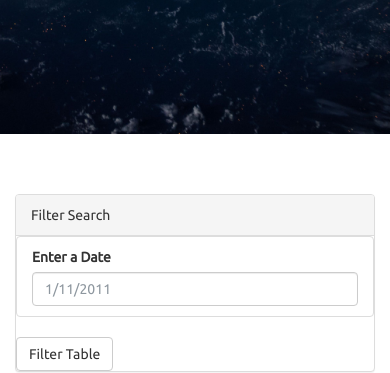
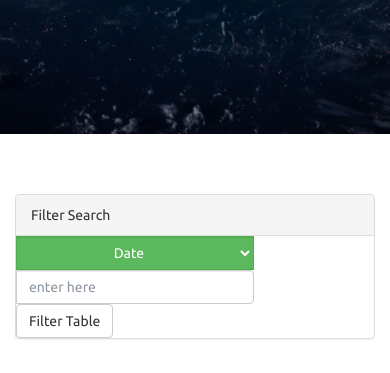
Before and after one commit to darrenlefort/javascript-challenge, a plain HTML site: page UFO-level-2/index.html in a window 390 px wide. Shown: the part 478-851 px from the top of the page. Drawn offline with nearby package versions, Linux system fonts and the light colour scheme.

Commit message:
dropdown option added for trial

```diff
--- a/UFO-level-2/index.html
+++ b/UFO-level-2/index.html
@@ -32,7 +32,25 @@
             <div class="panel panel-default">
               <div class="panel-heading">Filter Search</div>
               <div class="panel-body">
+
                 <form>
+                  <div class="input-group">
+                      <div class="input-group-prepend">
+                            <select type="button" class="form-control btn btn-success" data-toggle="dropdown">
+                                <option href="#" class="dropdown-item">Date</option>
+                                <option href="#" class="dropdown-item">City</option>
+                                <option href="#" class="dropdown-item">State</option>
+                                <option href="#" class="dropdown-item">Country</option>
+                                <option href="#" class="dropdown-item">Shape</option>
+                            </select>
+                      </div>
+                            <input type="text" id="input" class="form-control" placeholder="enter here">
+                  </div>
+                </form>
+
+                <button id="filter-btn" type="button" class="btn btn-default">Filter Table</button>
+
+                <!-- <form>
                   <div class="form-group">
                     <ul class="list-group" id="filters">
                       <li class="filter list-group-item">
@@ -42,7 +60,7 @@
                     </ul>
                   </div>
                   <button id="filter-btn" type="button" class="btn btn-default">Filter Table</button>
-                </form>
+                </form> -->
               </div>
             </div>
           </aside>
--- a/UFO-level-2/static/js/app.js
+++ b/UFO-level-2/static/js/app.js
@@ -25,7 +25,13 @@ tableData.forEach(function(ufoSighting) {
 
 // Select the button
 var button = d3.select("#filter-btn");
-button.on("click", function() {
+button.on("click", runEnter);
+// form.on("submit", runEnter);
+
+function runEnter() {
+
+  // Prevent the page from refreshing
+  d3.event.preventDefault();
 
     tbody.html("");
 
@@ -59,3 +65,21 @@ button.on("click", function() {
     });
 });
 });
+// // Create event handlers
+// button.on("click", runEnter);
+// form.on("submit",runEnter);
+
+// // Complete the event handler function for the form
+// function runEnter() {
+
+//   // Prevent the page from refreshing
+// d3.event.preventDefault();
+//   // Select the input element and get the raw HTML node
+// var patientInput = d3.select("#patient-form-input");
+//   // Get the value property of the input element
+// var inputValue = patientInput.property("value");
+//   // Use the form input to filter the data by blood type
+// var filteredRecords = data.filter(function(records) {
+//   return records.bloodType === inputValue;
+
+// });
```
